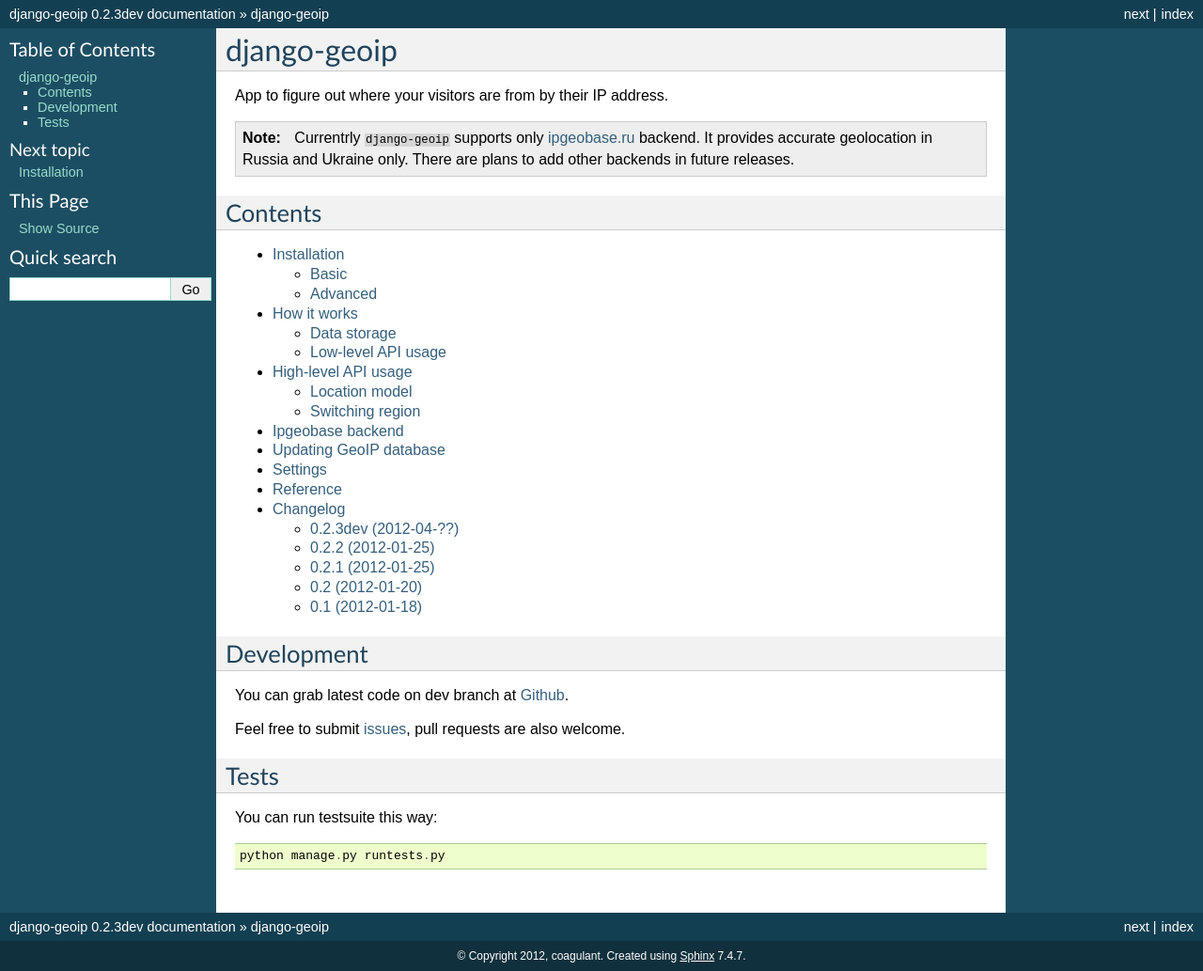
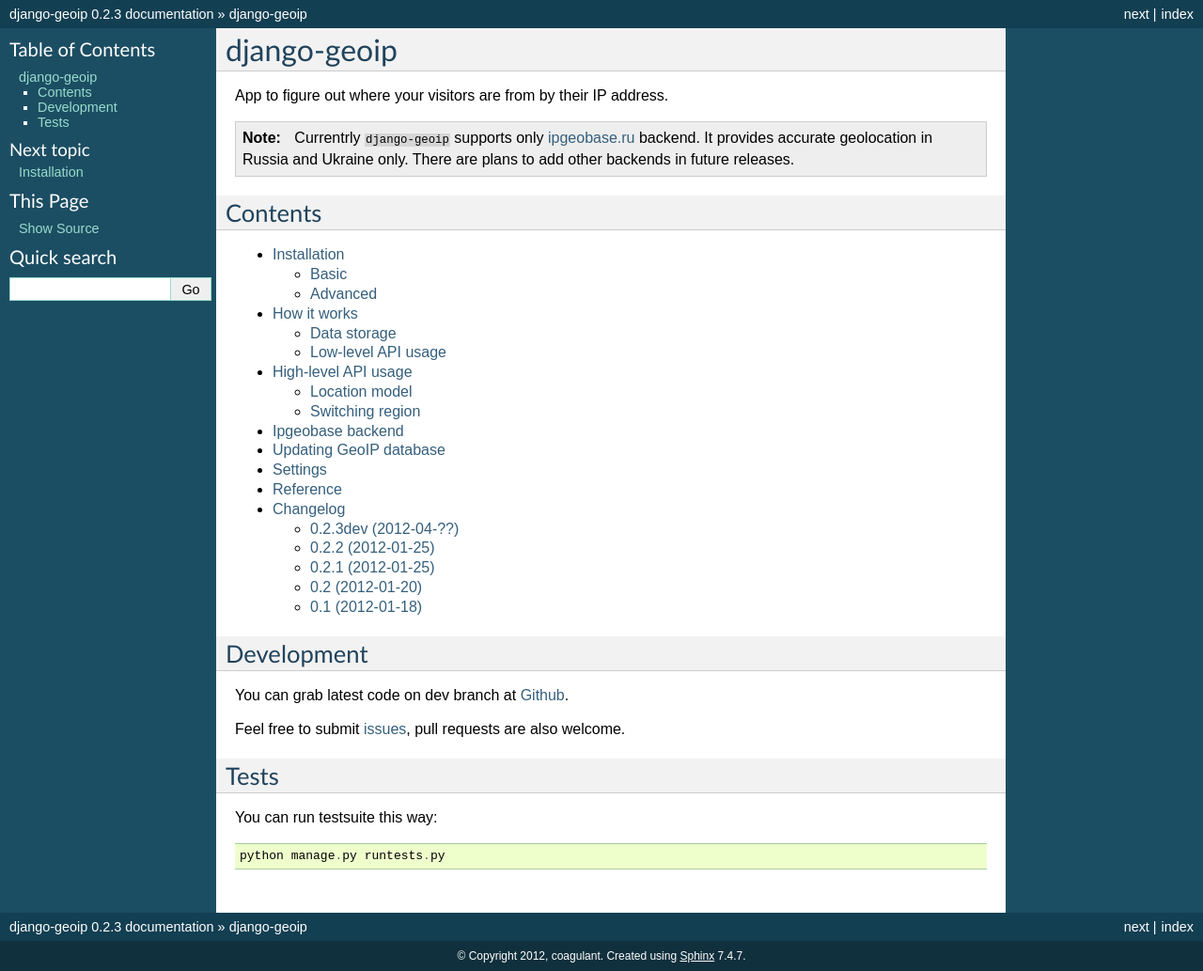
Before and after one commit to futurecolors/django-geoip, a Sphinx documentation site: the page built from docs/index.rst, in a window 1280 px wide. Shown: the whole page at 94% size. Built offline with Sphinx 7.4.7, drawn with Linux system fonts in a browser that asks for light colours.

Commit message:
Bumped version to 0.2.3

```diff
--- a/docs/conf.py
+++ b/docs/conf.py
@@ -51,7 +51,7 @@
 # The short X.Y version.
 version = '0.2.3'
 # The full version, including alpha/beta/rc tags.
-release = '0.2.3dev'
+release = '0.2.3'
 
 # The language for content autogenerated by Sphinx. Refer to documentation
 # for a list of supported languages.
```
